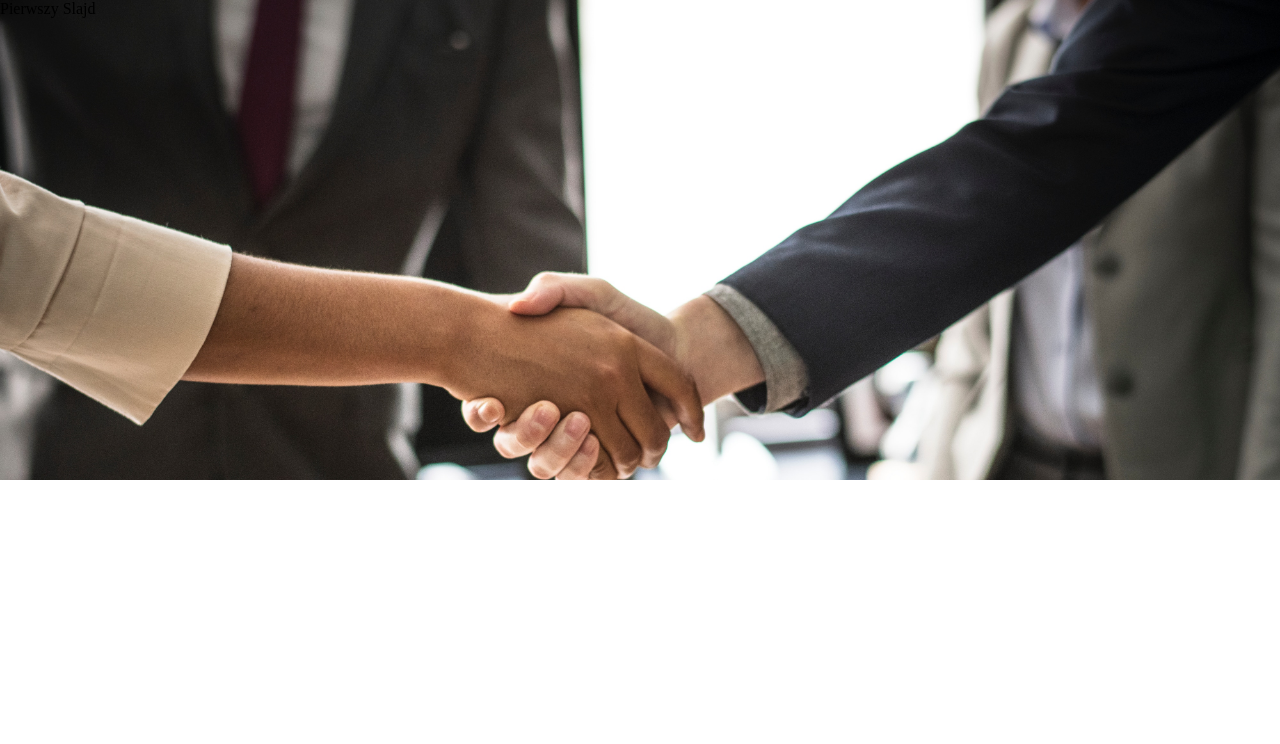
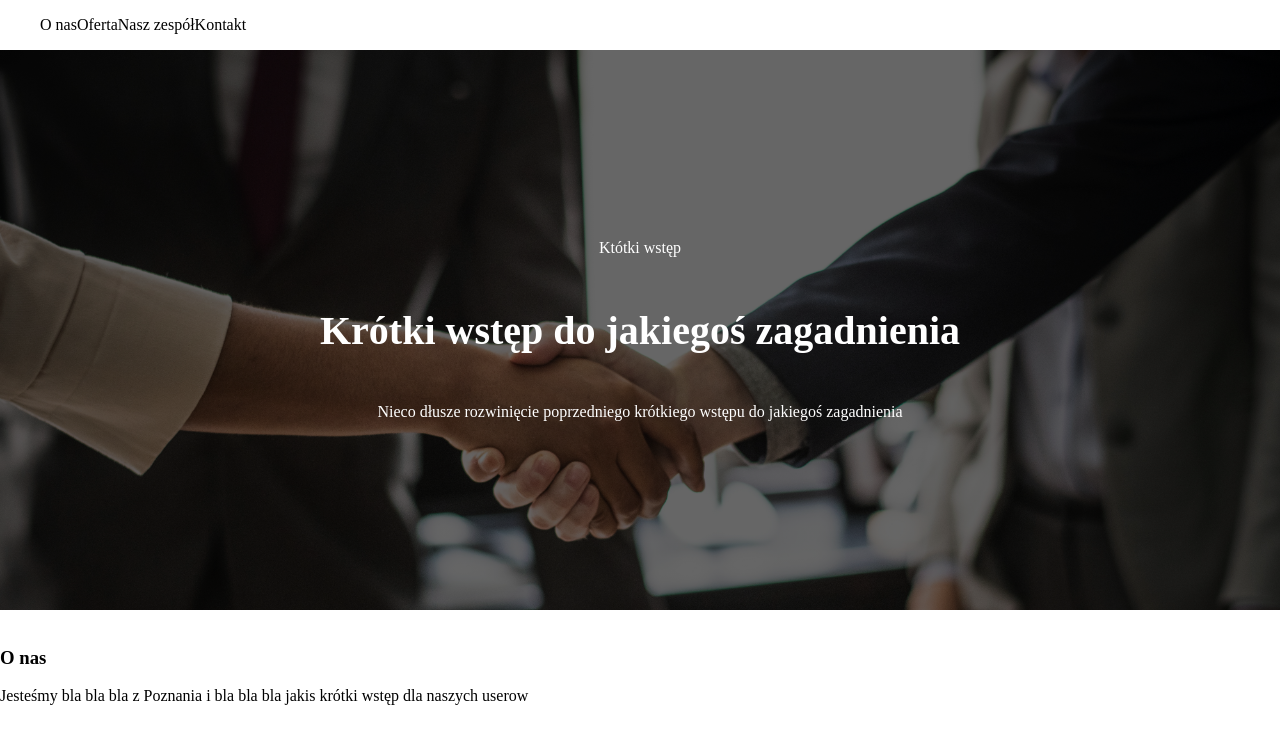
Before and after one commit to AdamKniec/kancelaria, a web app: file index.html in a window 1280 px wide. Shown: the top 744 px of the page. Run offline with its HTML, style and script files only (its server is not run), Linux system fonts and the light colour scheme.

Commit message:
adding css styles to the header, nav and about us section

```diff
--- a/index.html
+++ b/index.html
@@ -10,14 +10,44 @@
     <link rel="stylesheet" href="owlcarousel/dist/assets/owl.theme.default.min.css">
 </head>
 <body>
+    <nav class="navbar">
+        <ul>
+            <Li>O nas</Li>
+            <Li>Oferta</Li>
+            <Li>Nasz zespół</Li>
+            <Li>Kontakt</Li>
+        </ul>
+    </nav>
     <header>
         <div class="owl-carousel">
-            <div class="firstSliderItem">Pierwszy Slajd</div>
-            <div class="secondSliderItem">Drugi slajd</div>
-            <div class="thirdSliderItem">Trzeci slajd</div>
+            <div class="firstSliderItem">
+                <p>Któtki wstęp</p>
+                <h2>Krótki wstęp do jakiegoś zagadnienia</h2>
+                <p>Nieco dłusze rozwinięcie poprzedniego krótkiego wstępu do jakiegoś zagadnienia</p>
+            </div>
+            <div class="secondSliderItem">
+                <p>Któtki wstęp</p>
+                <h2>Krótki wstęp do jakiegoś zagadnienia</h2>
+                <p>Nieco dłusze rozwinięcie poprzedniego krótkiego wstępu do jakiegoś zagadnienia</p>
+            </div>
+            <div class="thirdSliderItem">
+                <p>Któtki wstęp</p>
+                <h2>Krótki wstęp do jakiegoś zagadnienia</h2>
+                <p>Nieco dłusze rozwinięcie poprzedniego krótkiego wstępu do jakiegoś zagadnienia</p>
+            </div>
         </div>
     </header>
-    <section></section>
+    <section class="aboutUs">
+        <div class="description">
+            <h3>O nas</h3>
+            <p>Jesteśmy bla bla bla z Poznania i bla bla bla jakis krótki wstęp dla naszych userow</p>
+            <div>
+                <p></p>
+                <p></p>
+            </div>
+        </div>
+        <div class="values"></div>
+    </section>
     <section></section>
     <section></section>
     <section></section>
--- a/sass/css/style.css
+++ b/sass/css/style.css
@@ -1,20 +1,29 @@
+@charset "UTF-8";
 body {
   margin: 0;
   padding: 0; }
-  body header {
-    z-index: 999;
-    height: 60vh; }
+  body .navbar ul {
+    display: flex;
+    list-style-type: none; }
+  body header .owl-carousel {
+    color: white;
+    /*Poniszy kod na pewno mozna uprościć*/ }
+    body header .owl-carousel h2 {
+      font-size: 2.5rem; }
     body header .owl-carousel .firstSliderItem {
-      background-image: url("/imgs/deal.jpg");
-      background-size: cover;
-      height: 60vh; }
+      background: linear-gradient(rgba(0, 0, 0, 0.6), rgba(0, 0, 0, 0.6)), url("/imgs/deal.jpg");
+      background-size: cover; }
     body header .owl-carousel .secondSliderItem {
-      background-image: url("/imgs/team.jpg");
-      background-size: cover;
-      height: 60vh; }
+      background: linear-gradient(rgba(0, 0, 0, 0.6), rgba(0, 0, 0, 0.6)), url("/imgs/team.jpg");
+      background-size: cover; }
     body header .owl-carousel .thirdSliderItem {
-      background-image: url("/imgs/suit.jpg");
-      background-size: cover;
-      height: 60vh; }
+      background: linear-gradient(rgba(0, 0, 0, 0.6), rgba(0, 0, 0, 0.6)), url("/imgs/suit.jpg");
+      background-size: cover; }
+    body header .owl-carousel .firstSliderItem, body header .owl-carousel .secondSliderItem, body header .owl-carousel .thirdSliderItem {
+      display: flex;
+      flex-direction: column;
+      justify-content: center;
+      align-items: center;
+      height: 70vh; }
 
 /*# sourceMappingURL=style.css.map */
--- a/sass/scss/style.scss
+++ b/sass/scss/style.scss
@@ -1,25 +1,62 @@
 body {
     margin: 0;
     padding: 0;
+    .navbar {
+        ul {
+            display: flex;
+            list-style-type: none;
+        }
+    }
     header {
-        z-index: 999;
-        height: 60vh;
+        // height: 60vh;
         .owl-carousel {
+            color: white;
+            h2 {
+                font-size: 2.5rem;
+            }
+            /*Poniszy kod na pewno mozna uprościć*/
             .firstSliderItem {
-                background-image: url("/imgs/deal.jpg");
+                background:
+                linear-gradient(
+                  rgba(0, 0, 0, 0.6),
+                  rgba(0, 0, 0, 0.6)
+                ),
+                url("/imgs/deal.jpg");
                 background-size: cover;
-                height: 60vh;
             }
             .secondSliderItem {
-                background-image: url("/imgs/team.jpg");
+                background:
+                linear-gradient(
+                  rgba(0, 0, 0, 0.6),
+                  rgba(0, 0, 0, 0.6)
+                ),
+                url("/imgs/team.jpg");
                 background-size: cover;
-                height: 60vh;
             }
             .thirdSliderItem {
-                background-image: url("/imgs/suit.jpg");
+                background:
+                linear-gradient(
+                  rgba(0, 0, 0, 0.6),
+                  rgba(0, 0, 0, 0.6)
+                ),
+                url("/imgs/suit.jpg");
                 background-size: cover;
-                height: 60vh;
+            }
+            .firstSliderItem, .secondSliderItem, .thirdSliderItem {
+                display: flex;
+                flex-direction: column;
+                justify-content: center;
+                align-items: center;
+                height: 70vh;
             }
         }
     }
+    // .aboutUs {
+    //     .description {
+
+    //     }
+    //     .values {
+
+    //     }
+    // }
 }
```
Also changed, not shown: 1 other file.
